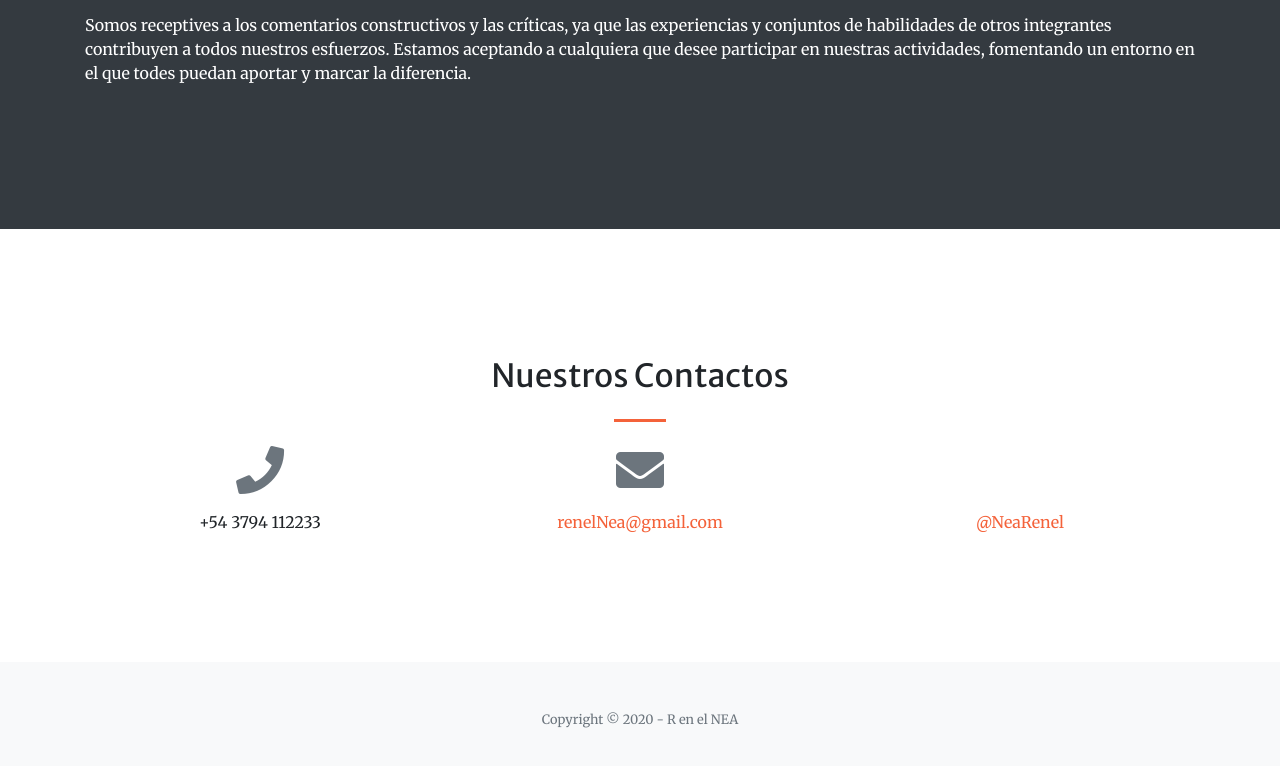
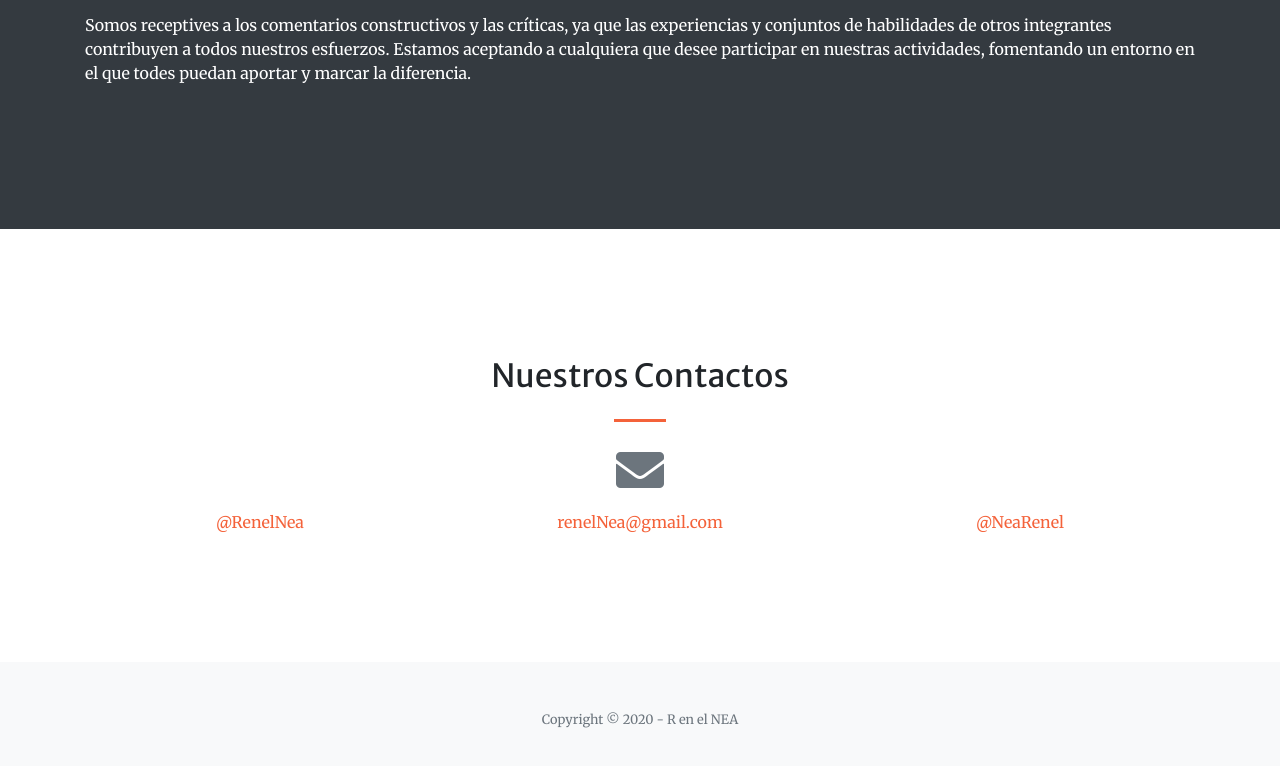
Before and after one commit to RenelNEA/web, a website with bundled scripts: page index.html in a window 1280 px wide. Shown: the part 2926-3692 px from the top of the page. Built offline with nearby package versions, Linux system fonts and the light colour scheme.

Commit message:
Update index.html

```diff
--- a/index.html
+++ b/index.html
@@ -162,8 +162,8 @@ Creamos esta comunidad con el ideal de brindar un espacio social activo e inclus
       </div>
       <div class="row">
         <div class="col-lg-4 ml-auto text-center mb-5 mb-lg-0">
-          <i class="fas fa-phone fa-3x mb-3 text-muted"></i>
-          <div> +54 3794 112233</div>
+          <i class="fas fa-github fa-3x mb-3 text-muted"></i>
+          <a class="d-block" href="https://github.com/RenelNEA">@RenelNea</a>
         </div>
         <div class="col-lg-4 mr-auto text-center">
           <i class="fas fa-envelope fa-3x mb-3 text-muted"></i>
```
